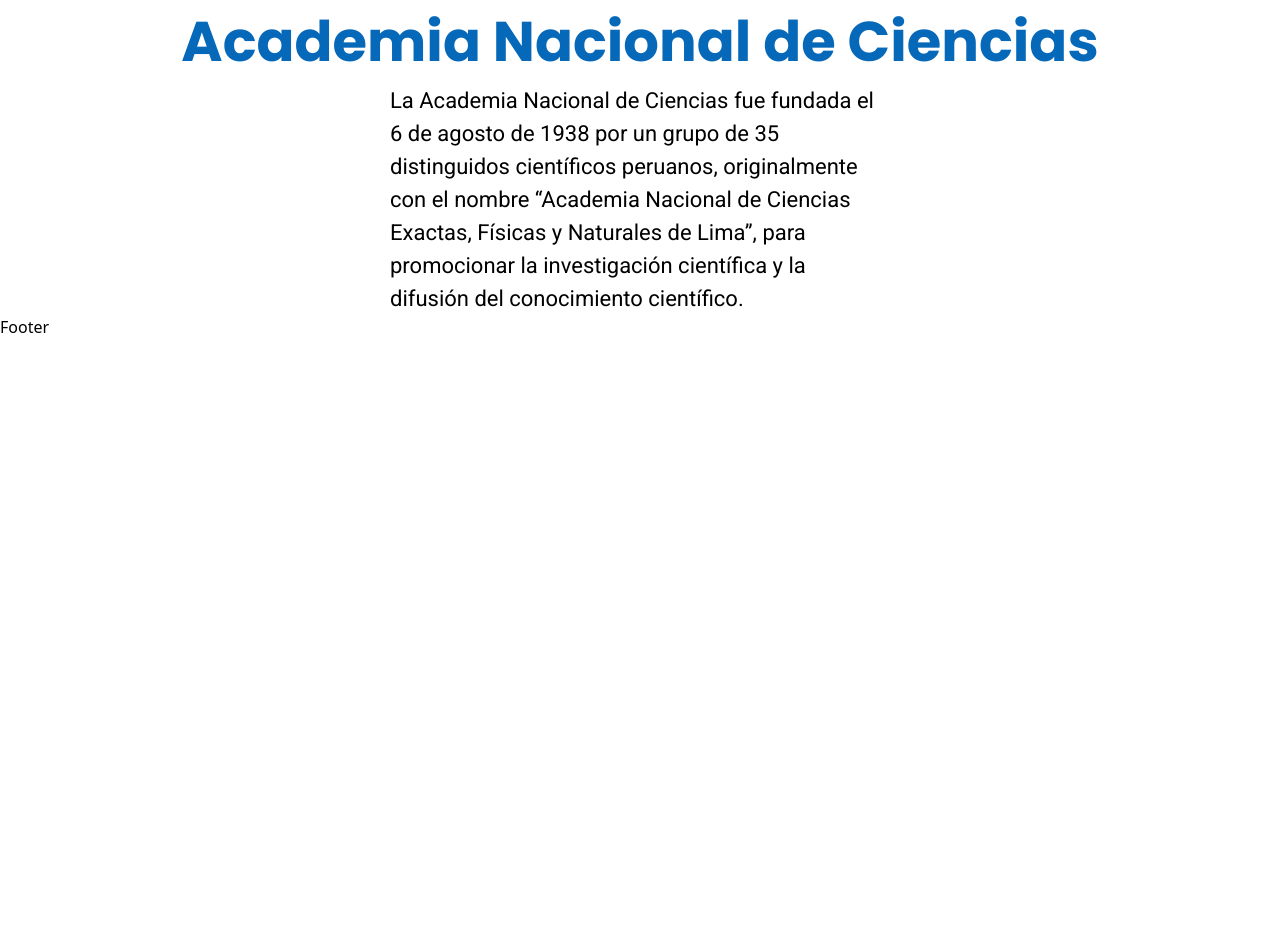
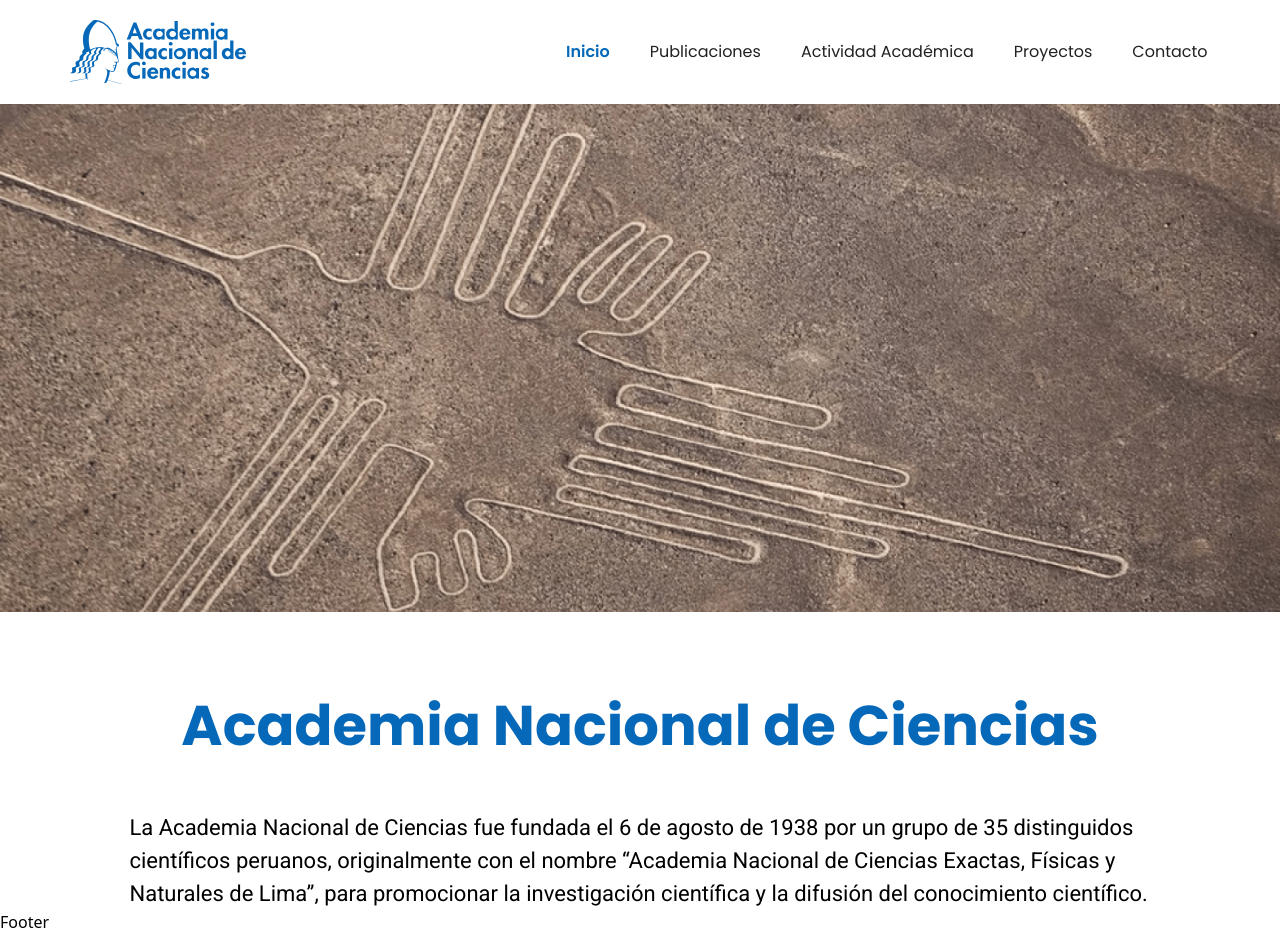
Before and after one commit to RobertCiclos/ANC, a React (Create React App) app: page / in a window 1280 px wide. Before the commit the page ends 800 px from the top, so only its background shows below. Built offline with nearby package versions, Linux system fonts and the light colour scheme.

Commit message:
NavBar y botones terminados

```diff
--- a/src/components/Navbar.jsx
+++ b/src/components/Navbar.jsx
@@ -2,7 +2,31 @@
 
 const Navbar = () => {
   return (
-    <div>
+    <div
+      className='flex h-[49px] lg:h-[104px] items-center'>
+      <nav
+        className='grid mx-auto
+        w-[320px] h-[33px] grid-cols-[80px_1fr_32px]
+        sm:w-[600px] md:w-[666px]
+        lg:w-[980px] lg:h-[64px] lg:grid-cols-[176px_1fr_644px]
+        xl:w-[1140px]'>
+        <img src='./svg/logo-navbar.svg' alt='Academia Nacional de Ciencias'/>
+        <button
+          className='visible lg:invisible col-start-3 lg:col-start-2'>
+          <img src='./svg/logo-menu.svg' alt='menu Academia Nacional de Ciencias'/>
+        </button>
+        <div
+          className='invisible lg:visible lg:col-start-3 flex gap-x-[40px]'>
+          <button
+            className='font-[Poppins] font-semibold text-[16px] text-azulANC'>
+            Inicio
+          </button>
+          <button className='navbarbutton'> Publicaciones </button>
+          <button className='navbarbutton'> Actividad Académica </button>
+          <button className='navbarbutton'> Proyectos </button>
+          <button className='navbarbutton'> Contacto </button>
+        </div>
+      </nav>
 
     </div>
   )
--- a/src/components/buttons/BtnBlue_leer.jsx
+++ b/src/components/buttons/BtnBlue_leer.jsx
@@ -2,8 +2,11 @@
 
 const BtnBlue_leer = (props) => {
   return (
-    <button>
-
+    <button
+      className='font-[Poppins] text-white bg-[#1B85DB] justify-center text-center
+      w-[124px] h-[38px] rounded-[2.52px] text-[12px] font-semibold
+      lg:w-[220px] lg:h-[50px] lg:rounded-[4px] lg:text-[19px] lg:font-bold'>
+      Leer artículo
     </button>
   )
 }
--- a/src/components/buttons/BtnBlue_ver.jsx
+++ b/src/components/buttons/BtnBlue_ver.jsx
@@ -2,8 +2,11 @@
 
 const BtnBlue_ver = (props) => {
   return (
-    <button>
-
+    <button
+      className='font-[Poppins] font-bold text-white bg-[#1B85DB] justify-center text-center
+      w-[156px] h-[45px] rounded-[2.98px] text-[14px]
+      lg:w-[224px] lg:h-[55px] lg:rounded-[4px] lg:text-[18px]'>
+      Ver más
     </button>
   )
 }
--- a/src/components/buttons/BtnYellow_ver.jsx
+++ b/src/components/buttons/BtnYellow_ver.jsx
@@ -2,8 +2,11 @@
 
 const BtnYellow_ver = (props) => {
   return (
-    <button>
-
+    <button
+      className='justify-center text-center text-[#404040] bg-[#FFE252] rounded-[4px]
+      font-[Roboto] font-medium text-[14px] w-[171px] h-[48px]
+      lg:font-[Poppins] lg:font-bold lg:text-[18px] lg:w-[359px] lg:h-[55px]'>
+      Ver más publicaciones
     </button>
   )
 }
--- a/src/index.css
+++ b/src/index.css
@@ -6,7 +6,10 @@
 
     h1 {
       @apply font-[Poppins] font-bold text-azulANC text-center
-      text-[24px] lg:text-[56px]
+      text-[24px] pt-[32px] pb-[24px] mx-[15px]
+      sm:text-[31px]
+      md:text-[38px] md:pt-[48px] md:pb-[30px]
+      lg:text-[56px] lg:pt-[72px] lg:pb-[43px]
     }
 
     h2 {
@@ -23,6 +26,18 @@
     .presentacion {
       @apply font-[Roboto] font-normal mx-auto
       text-[15px] w-[327px]
-      lg:text-[22px] lg:w-[1021px]
+      sm:text-[16px] sm:w-[610px]
+      md:text-[17px] md:w-[700px]
+      lg:text-[22px] lg:w-[1018px] xl:w-[1021px]
     }
+
+    .video {
+      @apply mx-auto
+    }
+
+    .navbarbutton {
+      @apply font-[Poppins] font-normal
+      text-[16px] text-[#212121]
+    }
+
 }
--- a/src/pages/Home.jsx
+++ b/src/pages/Home.jsx
@@ -7,14 +7,14 @@
     <div>
         <section
             id="Video">
-
+            <img src='./imagenes/img-video.png' className='video'/>
         </section>
 
         <section
             id="Presentacion">
             <h1> Academia Nacional de Ciencias </h1>
             <p
-                className='presentacion text-black w-[500px]'>
+                className='presentacion'>
                 La Academia Nacional de Ciencias fue fundada el 6 de agosto de 1938 por un grupo de 35 distinguidos científicos peruanos, originalmente con el nombre “Academia Nacional de Ciencias Exactas, Físicas y Naturales de Lima”, para promocionar la investigación científica y la difusión del conocimiento científico.
             </p>
 
```
Also changed, not shown: public/svg/logo-menu.svg (added).
